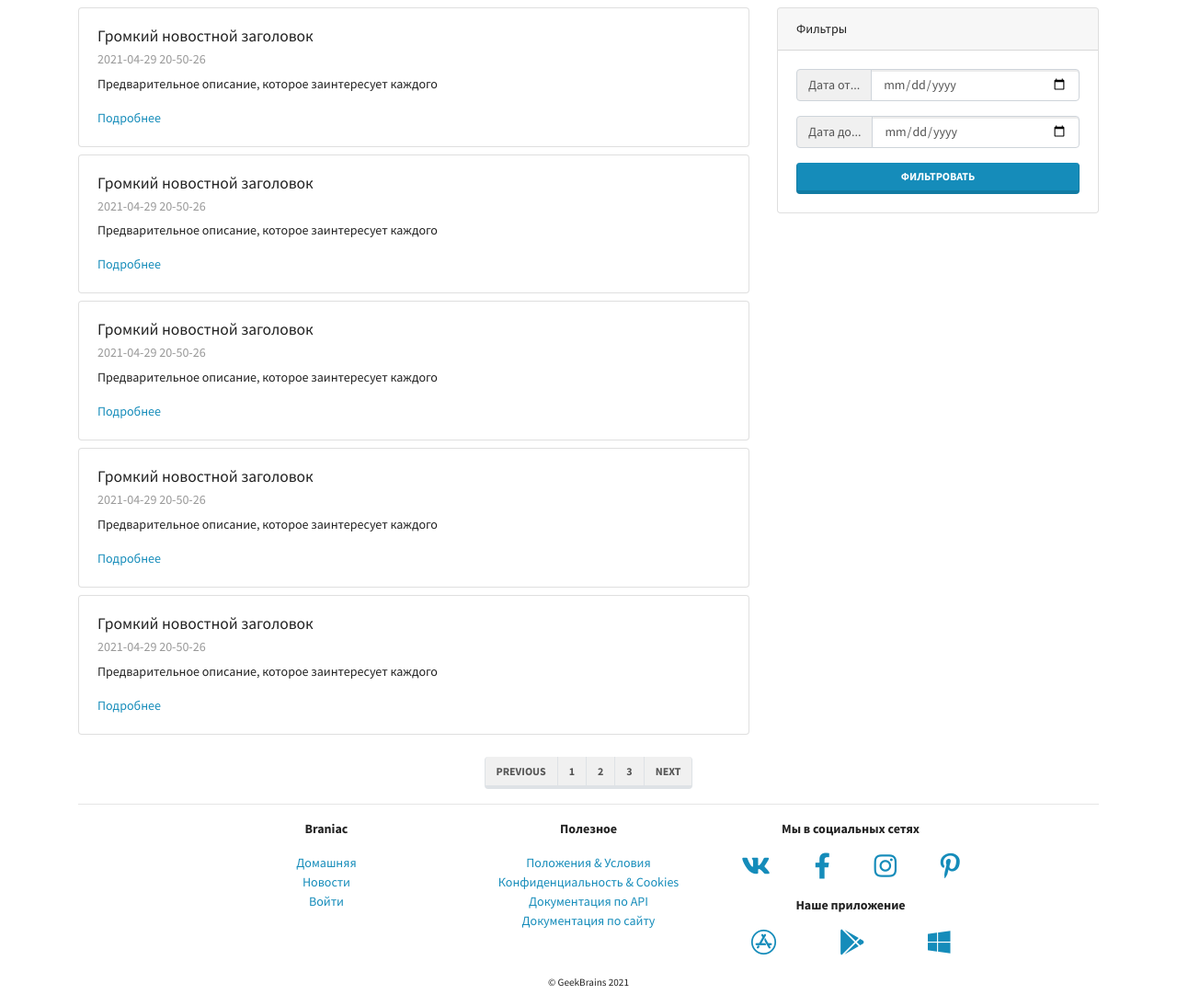
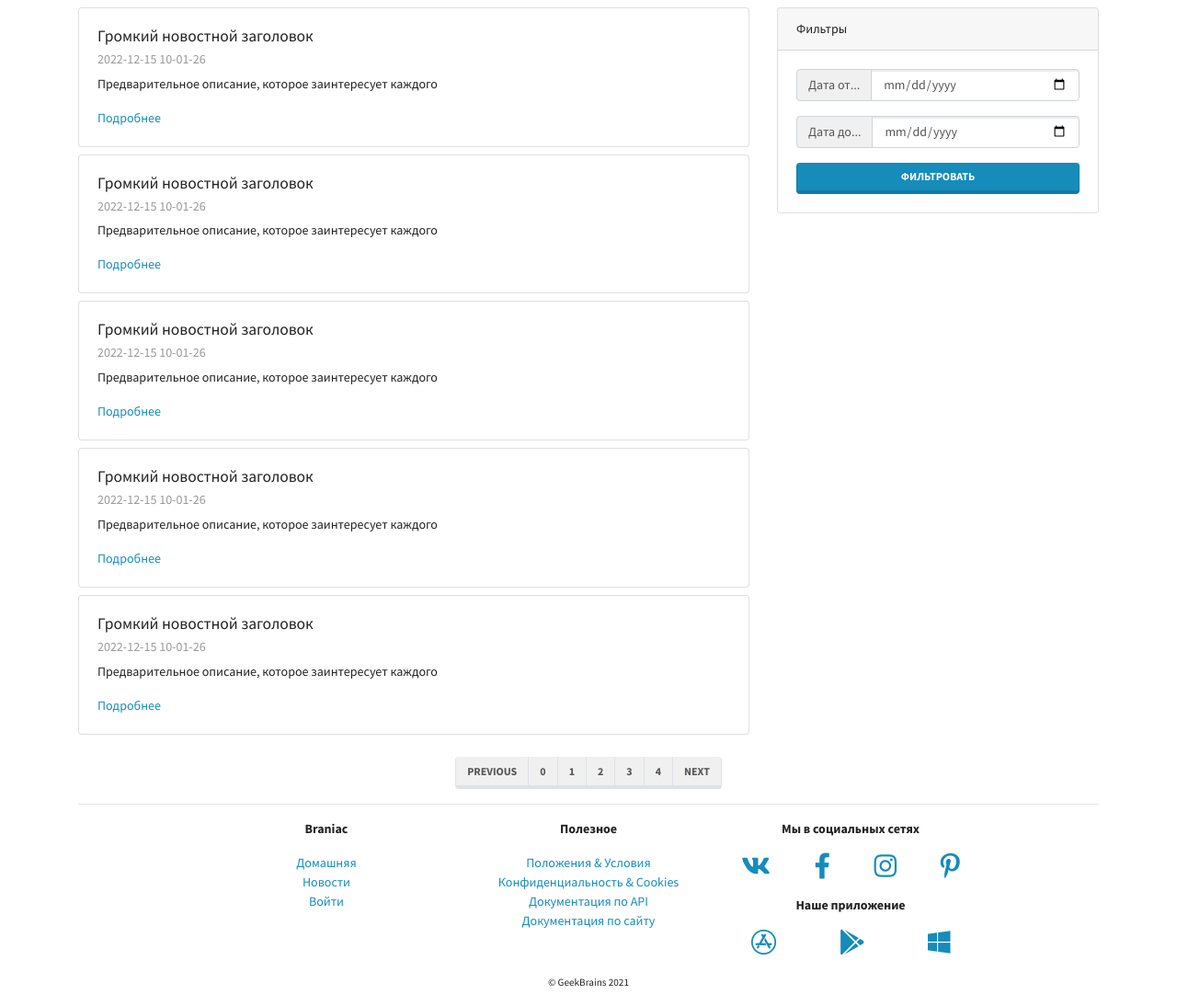
Before and after one commit to alexsmr91/gb_django_basics, a Django app: page /mainapp/news/ in a window 1280 px wide. Shown: the part 77-1171 px from the top of the page at 92% size. Run offline with Django 3.2, Linux system fonts and the light colour scheme; some libraries are stand-ins or nearby versions.

Commit message:
lesson_3 Template's filters

```diff
--- a/mainapp/templates/mainapp/news.html
+++ b/mainapp/templates/mainapp/news.html
@@ -1,16 +1,20 @@
 {% extends 'base.html' %}
 
 {% block content %}
+
+{% with range as double_range %}
 
 <div class="row">
 
   <div class="col-lg-8">
 
-    {% for i in range %}
+    {% for i in double_range %}
     <div class="card my-2">
       <div class="card-body">
         <h5 class="card-title">{{ news_title }}</h5>
-        <h6 class="card-subtitle mb-2 text-muted">2021-04-29 20-50-26</h6>
+        <h6 class="card-subtitle mb-2 text-muted">
+          {{ datetime_obj|date:"Y-m-d h-i-s" }}
+        </h6>
         <p class="card-text">{{ news_preview }}</p>
         <a href="#" class="card-link">Подробнее</a>
       </div>
@@ -51,12 +55,16 @@
   <nav aria-label="Page navigation example">
     <ul class="pagination">
       <li class="page-item"><a class="page-link" href="#">Previous</a></li>
-      <li class="page-item"><a class="page-link" href="#">1</a></li>
-      <li class="page-item"><a class="page-link" href="#">2</a></li>
-      <li class="page-item"><a class="page-link" href="#">3</a></li>
+
+      {% for i in double_range %}
+      <li class="page-item"><a class="page-link" href="#">{{ i }}</a></li>
+      {% endfor %}
+
       <li class="page-item"><a class="page-link" href="#">Next</a></li>
     </ul>
   </nav>
 </div>
 
+{% endwith %}
+
 {% endblock content %}
--- a/mainapp/views.py
+++ b/mainapp/views.py
@@ -1,3 +1,5 @@
+from datetime import datetime
+
 from django.views.generic import TemplateView
 
 
@@ -15,6 +17,7 @@ class NewsPageView(TemplateView):
         context["news_title"] = "Громкий новостной заголовок"
         context["news_preview"] = "Предварительное описание, которое заинтересует каждого"
         context["range"] = range(5)
+        context["datetime_obj"] = datetime.now()
         return context
 
 
```
